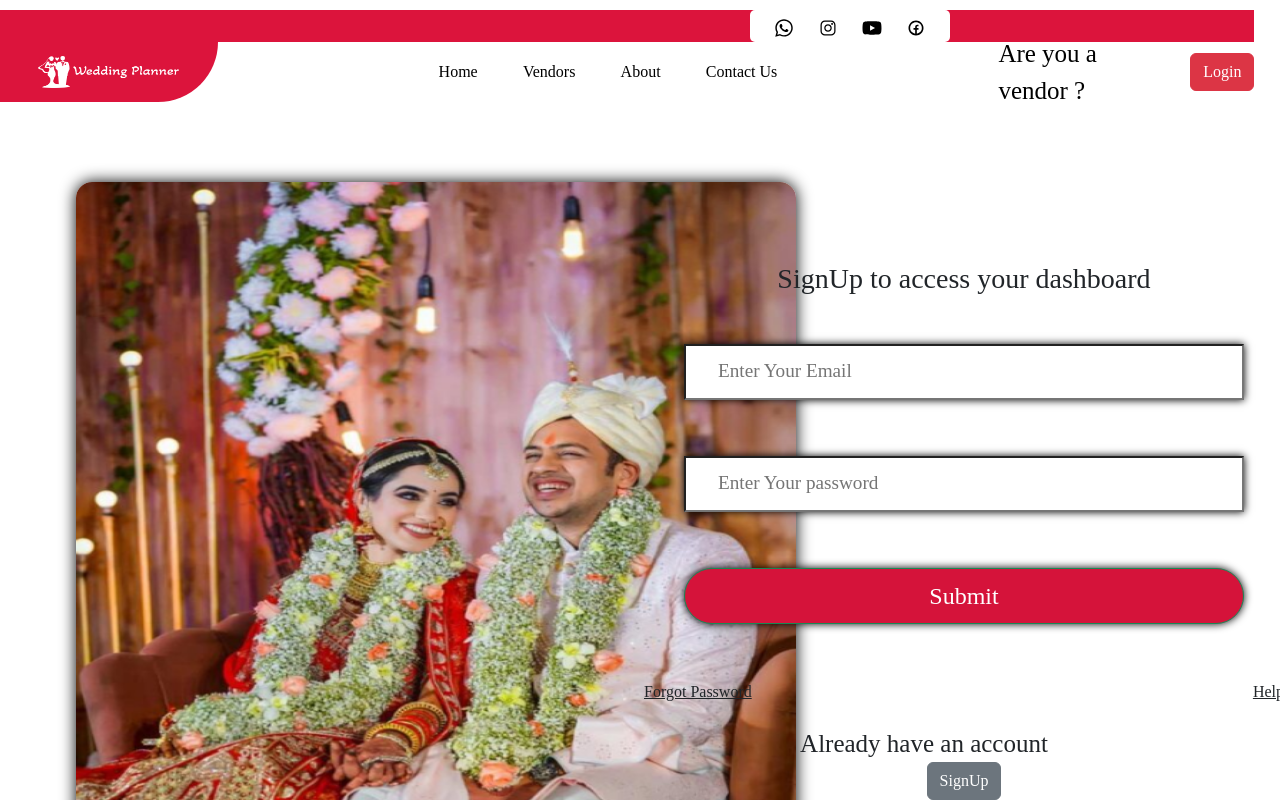
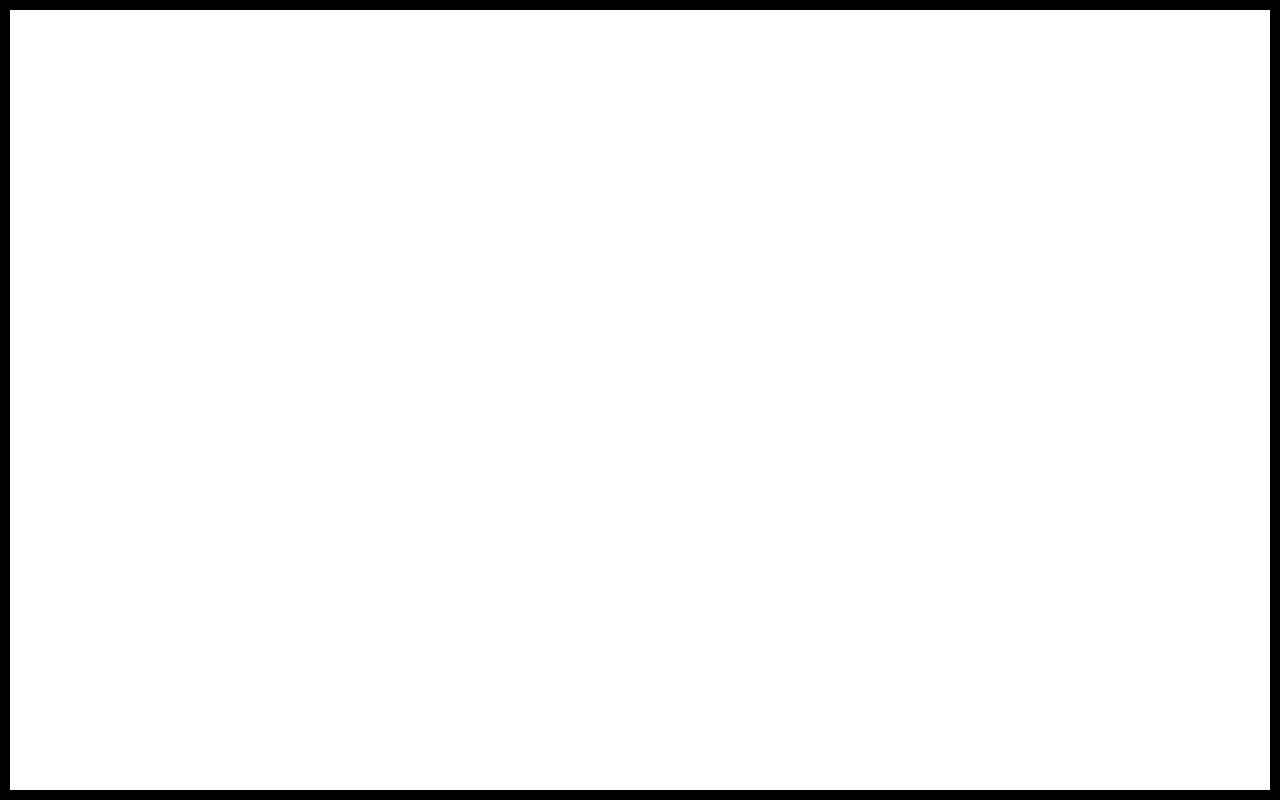
Before and after one commit to wedding-planner-05/wedding_planner, a React (Vite) app in the folder wedding-management/: page / in a window 1280 px wide. Shown: the top 800 px of the page. Built offline with nearby package versions, Linux system fonts and the light colour scheme.

Commit message:
CaterVendorAdd

```diff
--- a/wedding-management/src/App.jsx
+++ b/wedding-management/src/App.jsx
@@ -1,6 +1,7 @@
 
-// import { BrowserRouter } from "react-router-dom";
 import "./App.css";
+import "./CaterVendor/CaterPage.css"
+import CaterPage from "./CaterVendor/CaterPage";
 import Footer from "./Components/Footer";
 import "./Components/Footer.css"
 import Home from "./Home-Page/Home";
@@ -12,8 +13,9 @@ function App() {
   return (
     <>
       {/* <Home/> */}
-      <SignupVendor/>
+      {/* <SignupVendor/> */}
       {/* <Footer/> */}
+      <CaterPage/>
 
 
     </>
--- /dev/null
+++ b/wedding-management/src/CaterVendor/CaterPage.css
@@ -0,0 +1,5 @@
+.box{
+    height: 100vh;
+    width: 100%;
+    border: 10px solid black;
+}
--- /dev/null
+++ b/wedding-management/src/CaterVendor/CaterPage.jsx
@@ -0,0 +1,19 @@
+import React, { useEffect, useState } from 'react'
+import axios from "axios";
+function CaterPage() {
+    const [data, setData] = useState([]);
+
+    // useEffect(() => {
+    //     axios.get("").then(result => { setData(result) }).catch(err => { console.log(err) });
+    // }, [])
+
+    return (
+     <>
+      <div className='box'>
+
+      </div>
+     </>
+    )
+}
+
+export default CaterPage
--- a/wedding-management/src/test.js
+++ b/wedding-management/src/test.js
@@ -1 +1 @@
-let abc = "new changes";
+let abc = "new changes pull the code 1";
```
Also changed, not shown: wedding-management/src/test2.js (added).
